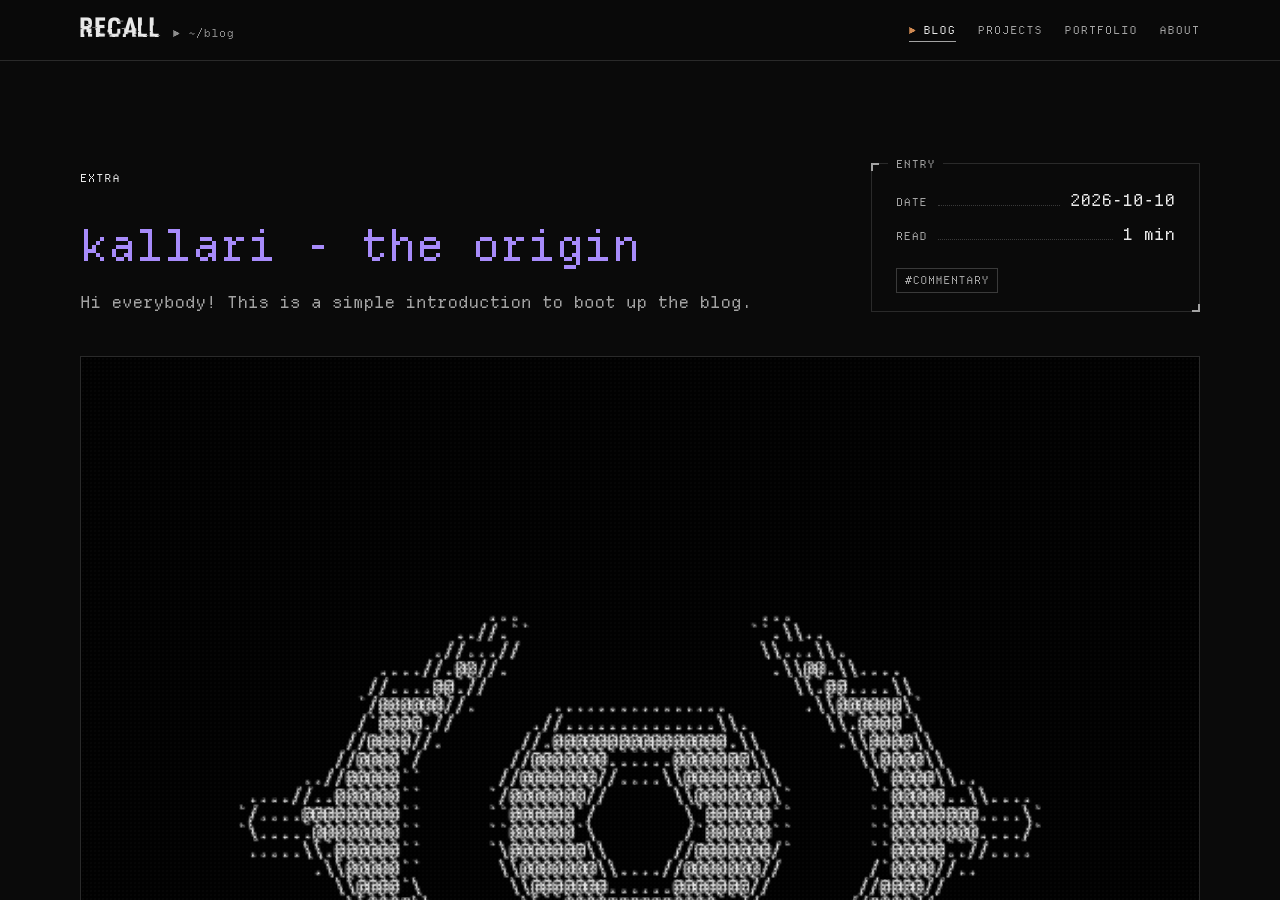
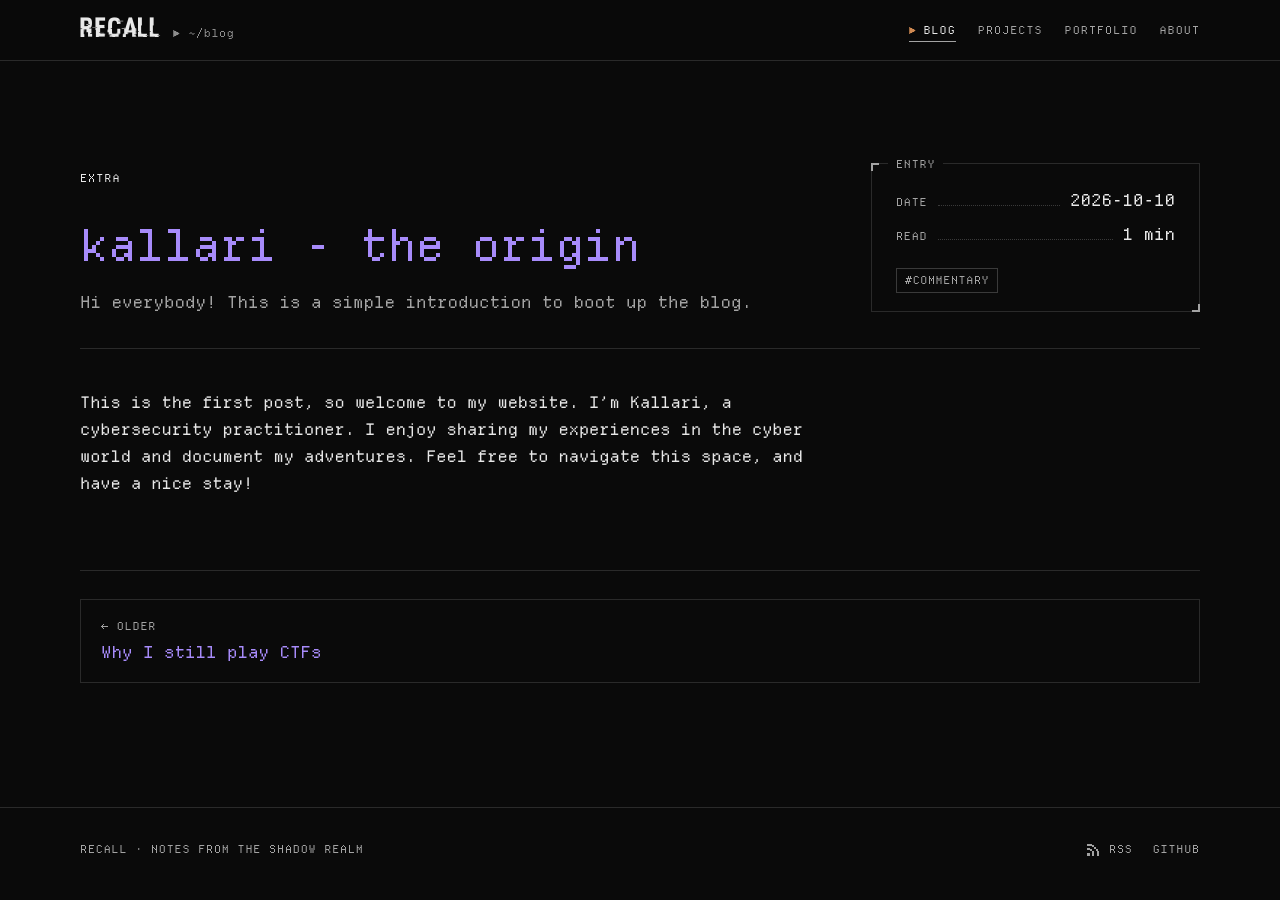
Before and after one commit to kallari-dev/blog, a Jekyll site: the page built from _articles/kallari-intro.md, in a window 1280 px wide and 900 px high. Built offline with Jekyll 4.4.1, drawn with Linux system fonts in a browser that asks for light colours.

Commit message:
Update 1 files.

```diff
--- a/_articles/kallari-intro.md
+++ b/_articles/kallari-intro.md
@@ -5,7 +5,7 @@ date: 2026-10-10
 category: extra
 tags:
   - commentary
-cover: shadow_walk.png
+cover:
 published: true
 ---
 
```
